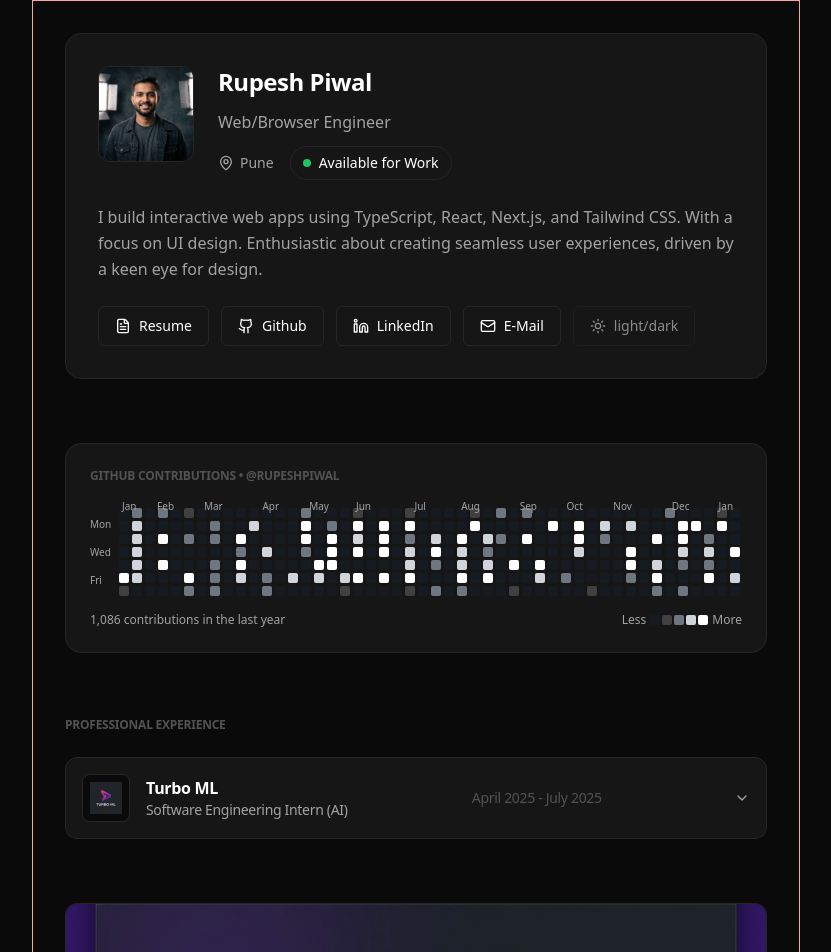
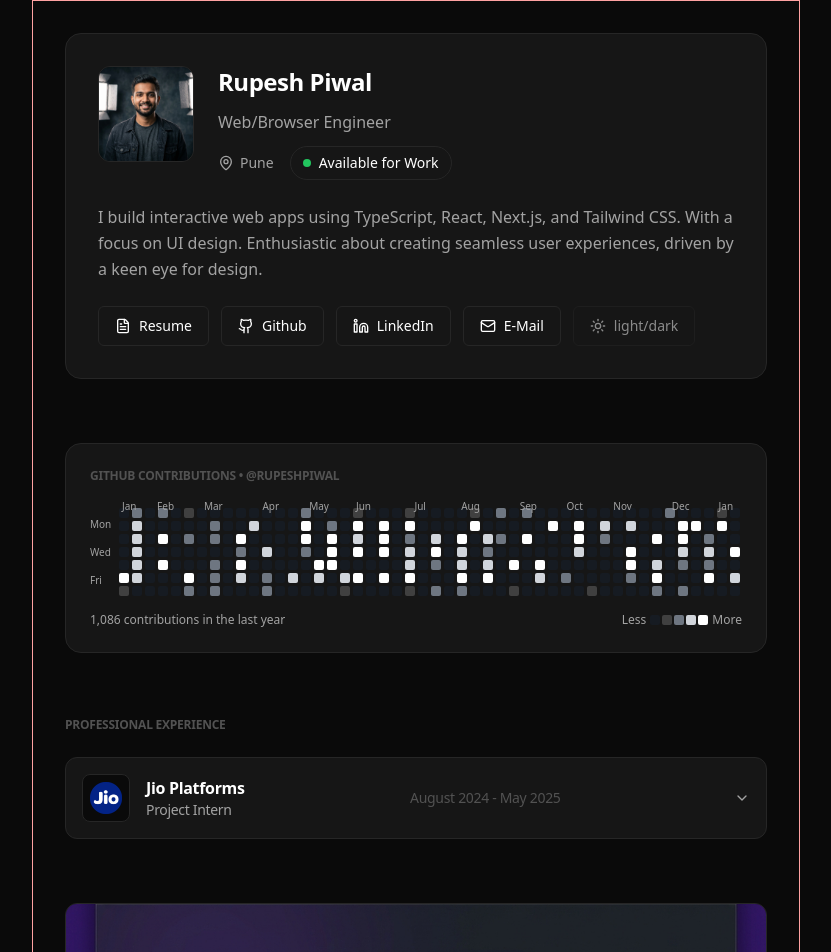
Before and after one commit to Rupesh-Piwal/portfolio-new, a Next.js app: page / in a window 1280 px wide. Shown: the top 952 px of the page, without its empty margins (224-1055 px from the left). Built offline with nearby package versions, Linux system fonts and the light colour scheme.

Commit message:
update experience data and replace company logo

```diff
--- a/components/experience/experience-card.tsx
+++ b/components/experience/experience-card.tsx
@@ -1,7 +1,6 @@
 "use client";
 
 import Image from "next/image";
-import { ChevronDown } from "lucide-react";
 import type { Experience } from "@/types";
 import {
   Accordion,
@@ -37,9 +36,7 @@ export function ExperienceCard({ experience }: ExperienceCardProps) {
                 <h3 className="font-semibold text-text-primary">
                   {experience.company}
                 </h3>
-                                <p className="text-sm text-text-secondary">
-                                    {experience.role} ({experience.type})
-                                </p>
+                <p className="text-sm text-text-secondary">{experience.role}</p>
               </div>
             </div>
 
--- a/data/experience.ts
+++ b/data/experience.ts
@@ -1,21 +1,22 @@
 import type { Experience } from "@/types";
 
 export const experiences: Experience[] = [
-    {
-        id: "turbo-ml",
-        company: "Turbo ML",
-        logo: "/images/companies/turboml.png",
-        role: "Software Engineering Intern",
-        type: "AI",
-        duration: "April 2025 - July 2025",
-        startDate: "2025-04",
-        endDate: "2025-07",
-        description: "Building AI-powered machine learning tools and infrastructure.",
-        details: [
-            "Developed and maintained frontend components using React and TypeScript",
-            "Collaborated with ML engineers to create intuitive data visualization dashboards",
-            "Implemented responsive UI designs following modern design principles",
-            "Contributed to the development of internal tooling for ML model management",
-        ],
-    },
+  {
+    id: "1",
+    company: "Jio Platforms",
+    logo: "/images/companies/jio.png",
+    role: "Project Intern",
+    type: "",
+    duration: "August 2024 - May 2025",
+    startDate: "2024-08",
+    endDate: "2025-05",
+    description:
+      "Building AI-powered machine learning tools and infrastructure.",
+    details: [
+      "Developed a React-based web application for real-time medical documentation, leveraging a gRPC and Protobuf backend for high-performance data exchange.",
+      "Implemented real-time audio streaming using WebSockets and integrated the Web Speech API for speech-to-text transcription.",
+      "Integrated UI components with gRPC microservices to automatically generate structured SOAP and Progress Reports from the transcribed text.",
+      "Worked on the data flow to support key healthcare features, focusing on performance and reliability.",
+    ],
+  },
 ];
```
Also changed, not shown: public/images/companies/jio.png (added), public/images/companies/turboml.png (deleted). Lines whose indentation alone changed are shown as unchanged.
